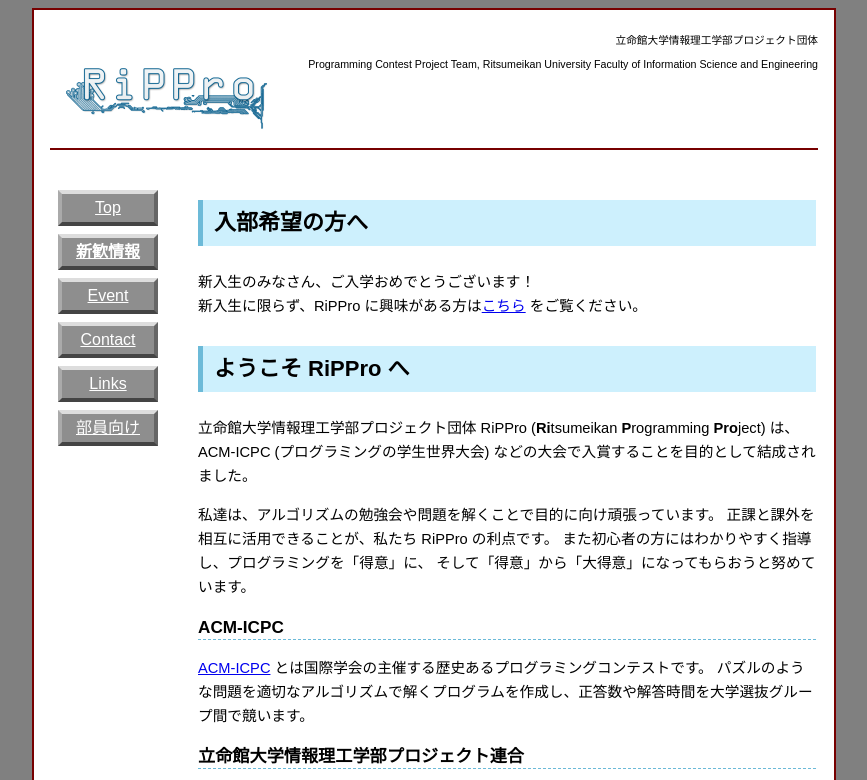
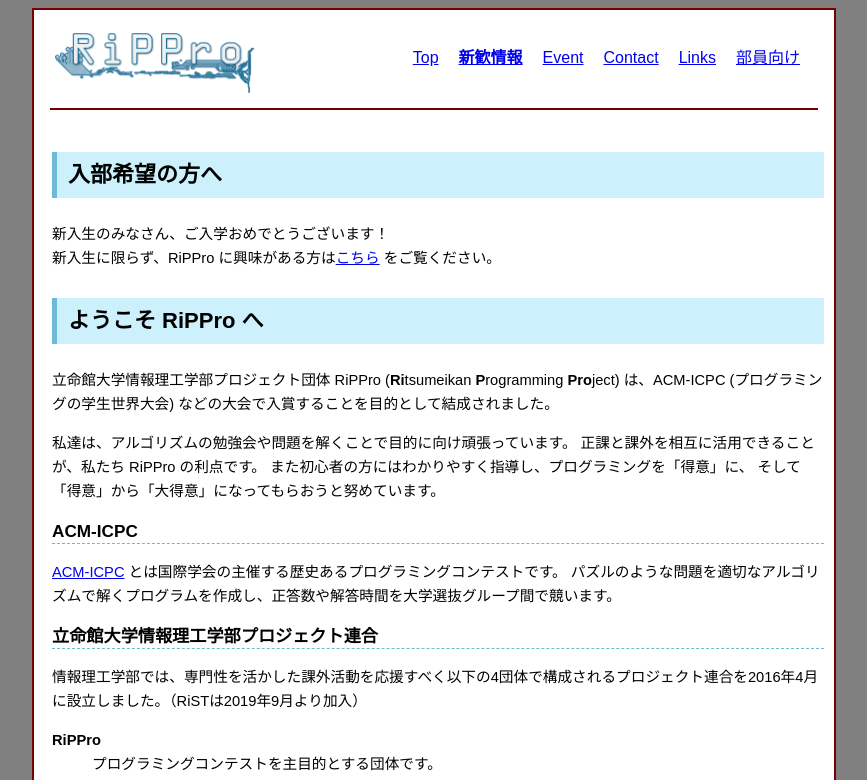
Before and after one commit to rippro/rippro.github.io, a Next.js app: page / in a window 1280 px wide. Shown: the top 780 px of the page, without its empty margins (206-1073 px from the left). Built offline with nearby package versions, Linux system fonts and the light colour scheme.

Commit message:
feat: ナビゲーションバーを上に移動した

```diff
--- a/components/Layout/Head.module.css
+++ b/components/Layout/Head.module.css
@@ -4,34 +4,25 @@
   margin: 16px 16px;
   padding: 2px 0px;
   border-bottom: solid 2px #700;
+  display: flex;
+  justify-content: space-between;
 }
 
-.head h1 {
-  color: #000;
-  margin-top: -8px;
-  margin-left: 16px;
-  margin-bottom: 0px;
-  padding-bottom: 16px;
-  font-size: 36px;
-  font-family: serif;
+.logo img {
+  width: 200px;
+  margin: 5px;
 }
 
-.head h1 a:link {
+.logo a:link {
   color: #000;
   text-decoration: none;
 }
 
-.head h1 a:hover {
+.logo a:hover {
   color: #000;
   text-decoration: underline;
 }
 
-.head h1 a:visited {
-  color: #000;
+.logo a:visited {
   text-decoration: none;
 }
-
-.tagline {
-  font-size: 8pt;
-  text-align: right;
-}
--- a/components/Layout/Head.tsx
+++ b/components/Layout/Head.tsx
@@ -2,23 +2,18 @@
 
 import { VFC } from 'react'
 import Link from 'next/link'
-
+import Navigator from './Navigator'
 import styles from './Head.module.css'
 
 const Header: VFC = () => {
   return (
     <div className={styles.head}>
-      <div className={styles.tagline}>
-        立命館大学情報理工学部プロジェクト団体
-        <br /> Programming Contest Project Team, Ritsumeikan University Faculty of Information Science and Engineering
-      </div>
-      <h1>
-        <Link href="/">
-          <a>
-            <img src="/rippro-rogo.png" alt="rippro-rogo" width={202} height={62} />
-          </a>
-        </Link>
-      </h1>
+      <Link href="/">
+        <a className={styles.logo}>
+          <img src="/rippro-rogo.png" alt="rippro-rogo" />
+        </a>
+      </Link>
+      <Navigator />
     </div>
   )
 }
--- a/components/Layout/Layout.module.css
+++ b/components/Layout/Layout.module.css
@@ -8,10 +8,5 @@
 }
 
 .article {
-  margin-top: 8px;
-  margin-left: 16px;
-  margin-right: 16px;
-  margin-bottom: 48px;
-  width: 630px;
-  float: right;
+  margin: 8px;
 }
--- a/components/Layout/Layout.tsx
+++ b/components/Layout/Layout.tsx
@@ -1,12 +1,8 @@
-/** @format */
-
 import { FC } from 'react'
 
-// import Menubar from "./MenuBar";
 import Header from './Header'
 import Footer from './Footer'
 import Head from './Head'
-import Navigator from './Navigator'
 
 import styles from './Layout.module.css'
 
@@ -14,13 +10,12 @@
   headerChild?: JSX.Element
   title?: string
   description?: string
-}> = ({ children, headerChild, title, description }) => (
+}> = ({ children, title, description }) => (
   <div className={styles.body}>
     <Header title={title} description={description} />
     <div className={styles.main}>
       <Head />
       <div className={styles.article}>{children}</div>
-      <Navigator />
       <Footer />
     </div>
   </div>
--- a/components/Layout/Navigator.module.css
+++ b/components/Layout/Navigator.module.css
@@ -1,45 +1,12 @@
 /** @format */
 
 .navi {
-  margin: 16px 0px 16px 24px;
-  width: 100px;
-  float: left;
-}
-
-.navi a {
-  display: block;
+  margin: 8px;
+  display: flex;
 }
 
 .navibutton {
-  margin: 8px 0px;
-  padding: 2px 0px;
-  background-color: #8e8e8e;
+  margin: 2px;
+  padding: 8px;
   text-align: center;
-  border-top: solid 4px #ddd;
-  border-left: solid 4px #aaa;
-  border-bottom: solid 4px #444;
-  border-right: solid 4px #666;
 }
-
-.navibutton:hover {
-  margin: 8px 0px;
-  padding: 2px 0px;
-  background-color: #707070;
-  text-align: center;
-  border-top: solid 4px #444;
-  border-left: solid 4px #666;
-  border-bottom: solid 4px #ddd;
-  border-right: solid 4px #aaa;
-}
-
-.navibutton a:link {
-  color: #fff;
-}
-
-.navibutton a:hover {
-  color: #fff;
-}
-
-.navibutton a:visited {
-  color: #fff;
-}
--- a/package.json
+++ b/package.json
@@ -12,7 +12,7 @@
   },
   "lint-staged": {
     "*.{css,less,sass,scss}": [
-      "stylelint --fix"
+      "prettier --write"
     ],
     "*.{js,jsx,ts,tsx}": [
       "eslint --fix",
--- a/styles/globals.css
+++ b/styles/globals.css
@@ -5,4 +5,5 @@
   overflow-y: scroll;
   line-height: 1.5em;
   font-family: sans-serif;
+  font-size: 16px;
 }
```
Also changed, not shown: 1 other file (tests, documents, lock files or other folders).
